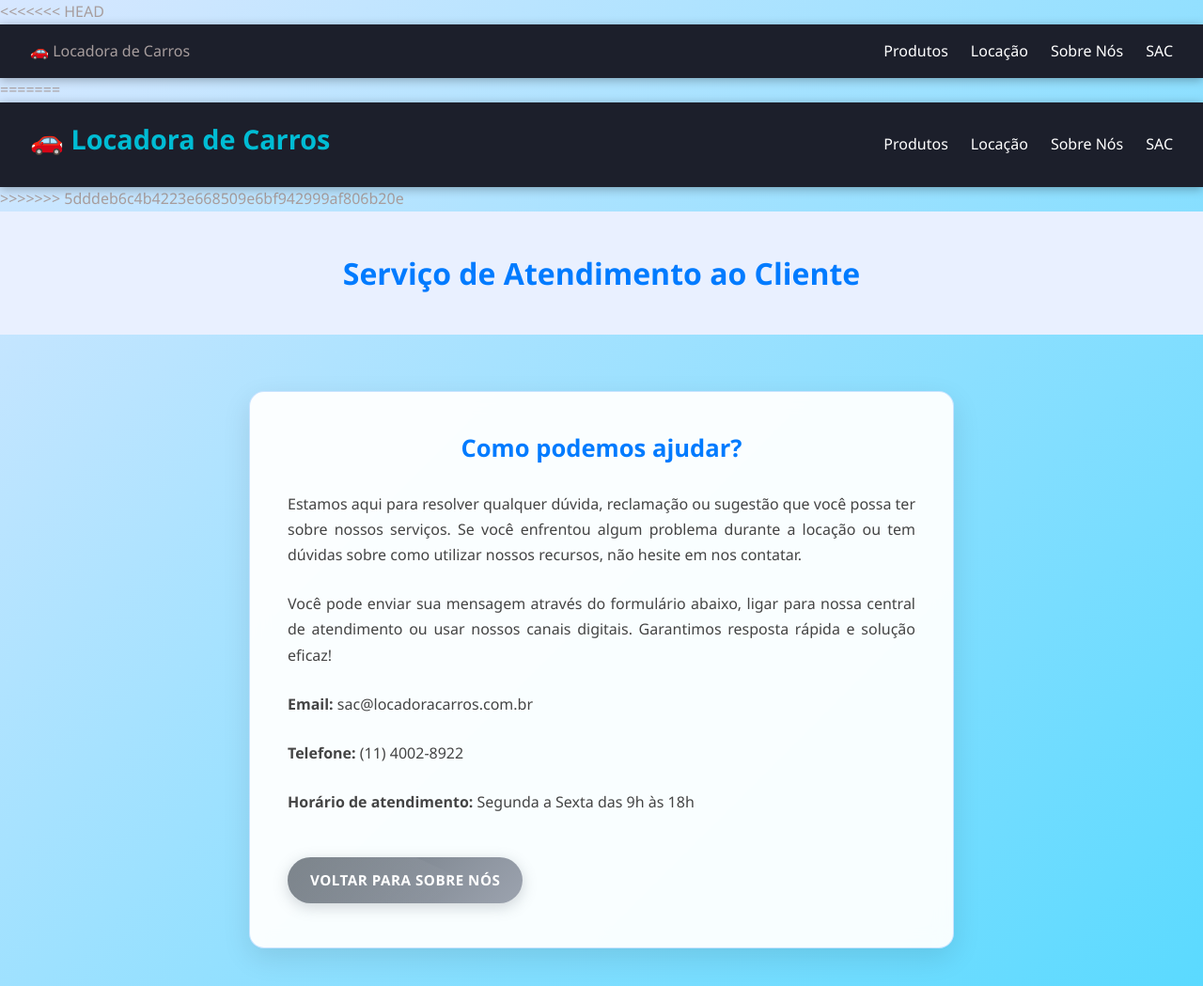
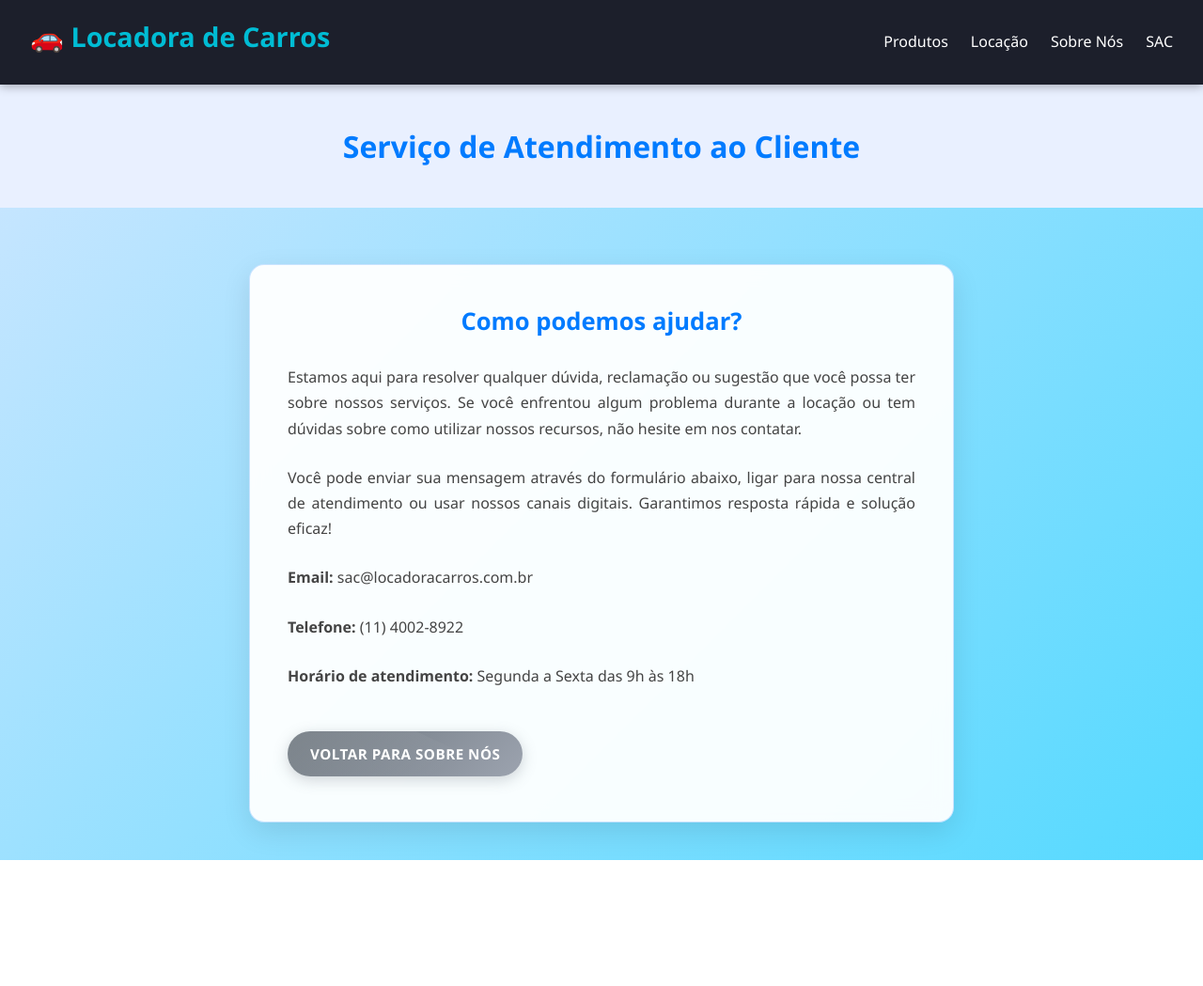
Before and after one commit to KaueAlvess/AtividadeUlisses, a PHP site: page /sac.html in a window 1280 px wide. Shown: the whole page at 94% size. After the commit the page ends 915 px from the top, so only its background shows below. Run offline with PHP 8.4, Linux system fonts and the light colour scheme.

Commit message:
mensagem de mudança de erros

```diff
--- a/index.html
+++ b/index.html
@@ -6,11 +6,8 @@
   <title>Locadora de Carros</title>
   <link rel="stylesheet" href="detalhes.css" />
   <link rel="stylesheet" href="style.css" />
-<<<<<<< HEAD
   <link rel="stylesheet" href="index.css" />
-=======
   <link rel="stylesheet" href="index.html" />
->>>>>>> 5dddeb6c4b4223e668509e6bf942999af806b20e
 </head>
 <body>
 
--- a/locacao.html
+++ b/locacao.html
@@ -16,11 +16,7 @@
   </div>
   <nav class="navbar">
     <ul class="nav-list">
-<<<<<<< HEAD
-      <li><a href="index.css">Produtos</a></li>
-=======
       <li><a href="index.html">Produtos</a></li>
->>>>>>> 5dddeb6c4b4223e668509e6bf942999af806b20e
       <li><a href="locacao.html">Locação</a></li>
       <li><a href="sobre.html">Sobre Nós</a></li>
       <li><a href="sac.html">SAC</a></li>
--- a/sac.html
+++ b/sac.html
@@ -10,19 +10,6 @@
 <body>
 
   <!-- Header -->
-<<<<<<< HEAD
-  <header class="site-header">
-    <div class="logo">🚗 Locadora de Carros</div>
-    <nav class="navbar">
-      <ul class="nav-list">
-        <li><a href="index.html">Produtos</a></li>
-        <li><a href="locacao.html">Locação</a></li>
-        <li><a href="sobre.html">Sobre Nós</a></li>
-        <li><a href="sac.html">SAC</a></li>
-      </ul>
-    </nav>
-  </header>
-=======
 <header class="site-header">
   <div class="logo-container">
     <a href="index.html" class="logo-typing">🚗 Locadora de Carros</a>
@@ -36,7 +23,6 @@
     </ul>
   </nav>
 </header>
->>>>>>> 5dddeb6c4b4223e668509e6bf942999af806b20e
 
   <!-- Hero -->
   <section class="hero">
```
Also changed, not shown: index.css (+3 -15 lines), sobre.html (+1 -15 lines).
